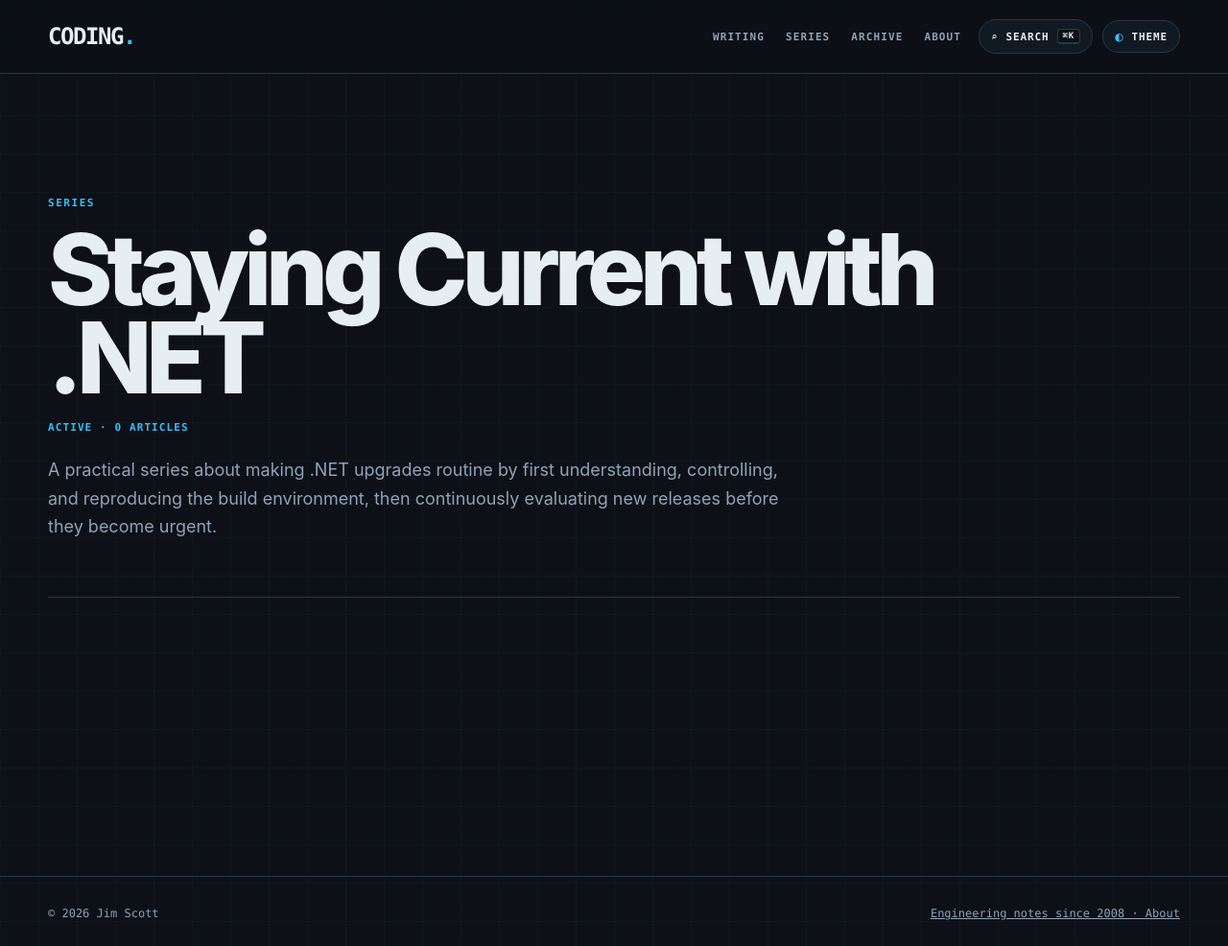
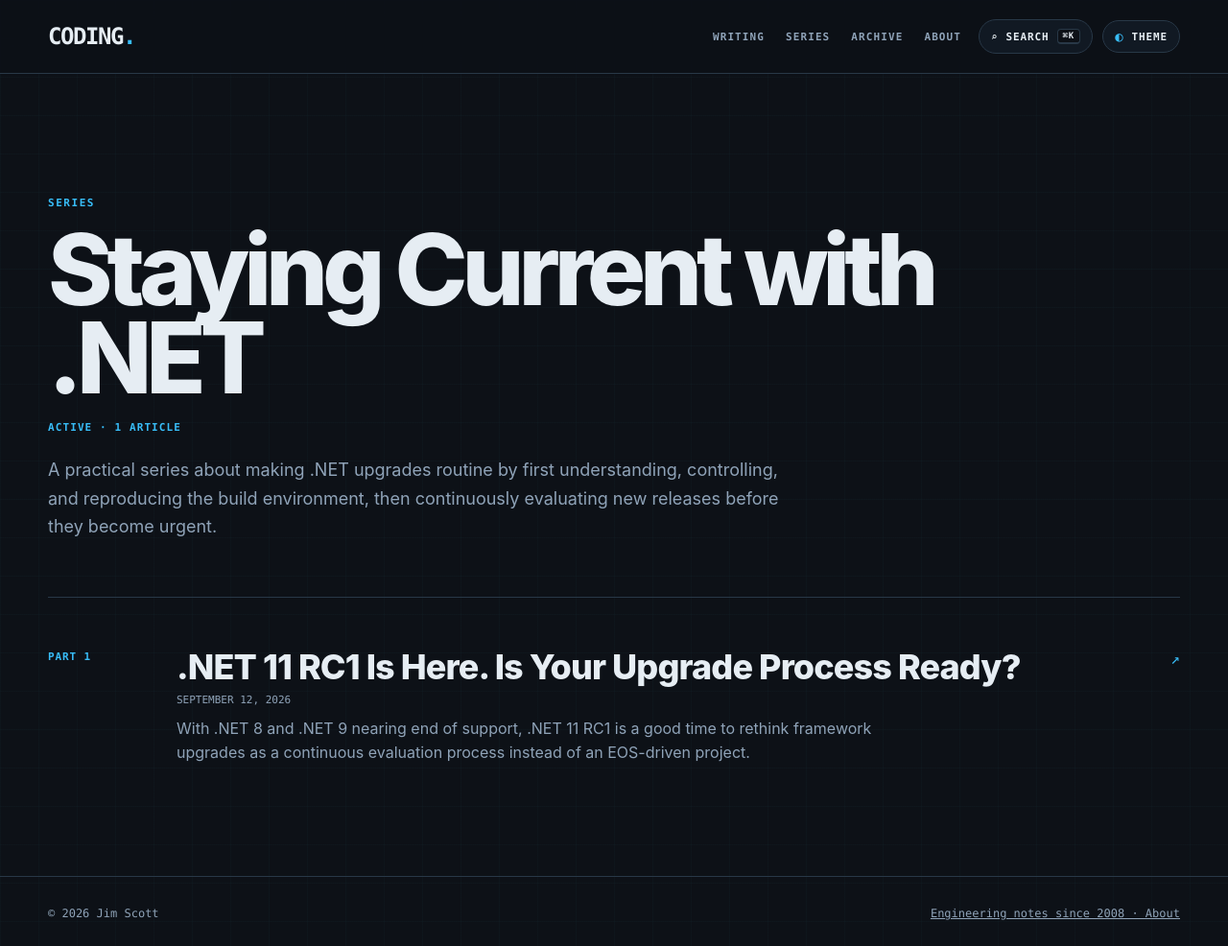
Before and after one commit to infoconex/coding-blog, a Jekyll site: the page built from series/staying-current-with-dotnet/index.md, in a window 1280 px wide and 986 px high. Shown: the whole window at 96% size. Built offline with Jekyll 4.4.1, drawn with Linux system fonts in a browser that asks for light colours.

Commit message:
Add .NET 11 RC1 article to Staying Current with .NET series

```diff
--- a/post/2026/09/12/net-11-rc1-is-here-is-your-upgrade-process-ready/index.md
+++ b/post/2026/09/12/net-11-rc1-is-here-is-your-upgrade-process-ready/index.md
@@ -14,6 +14,8 @@
   - Software Engineering
   - Architecture
 image: /post/2026/09/12/net-11-rc1-is-here-is-your-upgrade-process-ready/images/net-11-rc1-upgrade-process-ready.png
+series: "Staying Current with .NET"
+seriesOrder: 1
 ---
 
 ![.NET 11 RC1 Is Here. Is Your Upgrade Process Ready?](images/net-11-rc1-upgrade-process-ready.png)
```
